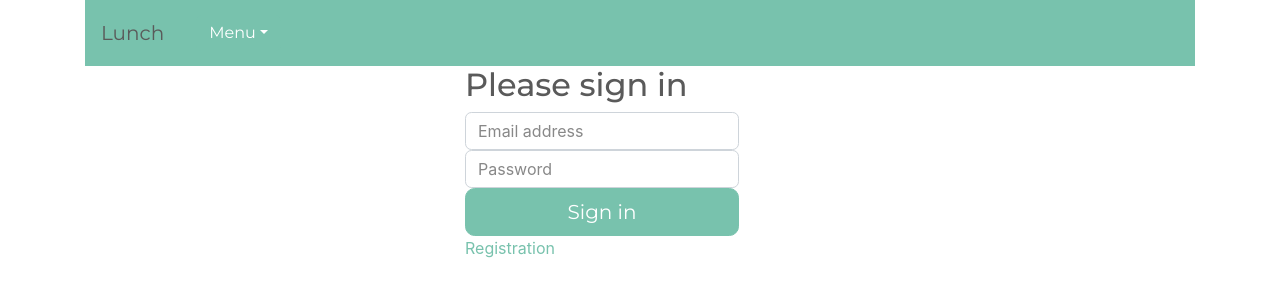
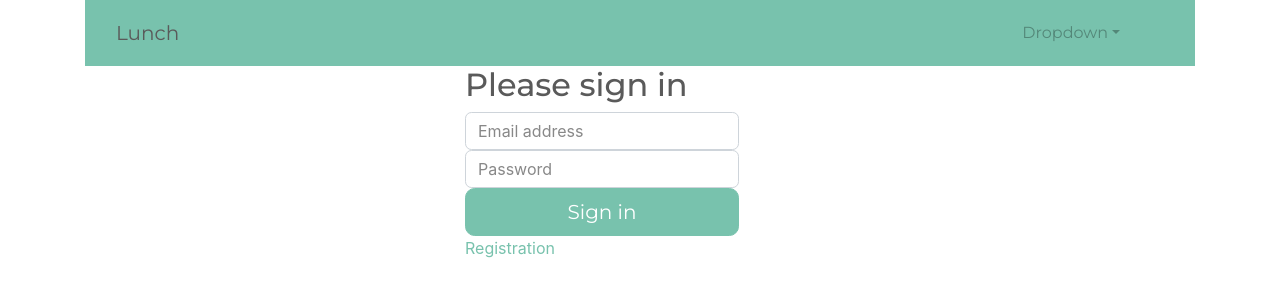
Before and after one commit to Faxeruna/Lunch, a React (Create React App) app: page / in a window 1280 px wide. Shown: the top 300 px of the page. Built offline with nearby package versions, Linux system fonts and the light colour scheme.

Commit message:
change navdropdown

```diff
--- a/src/components/common/Navigation.js
+++ b/src/components/common/Navigation.js
@@ -1,9 +1,10 @@
 import React, { Component } from "react";
 import { Link } from 'react-router-dom';
-import Dropdown from 'react-bootstrap/Dropdown';
 import Navbar from 'react-bootstrap/Navbar';
 import Nav from 'react-bootstrap/Nav';
 import Container from 'react-bootstrap/Container';
+import NavDropdown from 'react-bootstrap/NavDropdown';
+import Col from 'react-bootstrap/Col';
 
 export default class Navigation extends Component {
   render() {
@@ -12,33 +13,31 @@ export default class Navigation extends Component {
       <div>
         <Container>
           <Navbar bg="primary">
+            <Col md={10} sm={10}>
               <Navbar.Brand>
                 <Link to="/" className="navbar-brand">Lunch</Link>
               </Navbar.Brand>
-
-            <Nav flex="column sm-row" activeKey={location}>
+            </Col>
+            <Col md={2} sm={2}>
+              <Nav activeKey={location}>
                 <Nav.Item>
-                <Dropdown>
-                  <Dropdown.Toggle drop='left' id="dropdown-basic">
-                    Menu
-                  </Dropdown.Toggle>
-                  <Dropdown.Menu>
-                    <Dropdown.Item href="/users">Profile page</Dropdown.Item>
-                    <Dropdown.Divider />
-                    <Dropdown.Item href="/users/newOrder">New order</Dropdown.Item>
-                    <Dropdown.Item href="/users/orderList">Order list</Dropdown.Item>
-                    <Dropdown.Divider />
-                    <Dropdown.Item href="/admin/newOrderAdmin">New order(admin)</Dropdown.Item>
-                    <Dropdown.Item href="/admin/orderListAdmin">Order list(admin)</Dropdown.Item>
-                    <Dropdown.Item href="/admin/reportAdmin">Report(admin)</Dropdown.Item>
-                    <Dropdown.Divider />
-                    <Dropdown.Item href="/">Login</Dropdown.Item>
-                    <Dropdown.Item href="/registration">Registration</Dropdown.Item>
-                    <Dropdown.Item href="/">Logout</Dropdown.Item>
-                  </Dropdown.Menu>
-                </Dropdown>
+                  <NavDropdown title="Dropdown" id="basic-nav-dropdown">
+                    <NavDropdown.Item href="/users">Profile page</NavDropdown.Item>
+                    <NavDropdown.Divider />
+                    <NavDropdown.Item href="/users/newOrder">New order</NavDropdown.Item>
+                    <NavDropdown.Item href="/users/orderList">Order list</NavDropdown.Item>
+                    <NavDropdown.Divider />
+                    <NavDropdown.Item href="/admin/newOrderAdmin">New order(admin)</NavDropdown.Item>
+                    <NavDropdown.Item href="/admin/orderListAdmin">Order list(admin)</NavDropdown.Item>
+                    <NavDropdown.Item href="/admin/reportAdmin">Report(admin)</NavDropdown.Item>
+                    <NavDropdown.Divider />
+                    <NavDropdown.Item href="/">Login</NavDropdown.Item>
+                    <NavDropdown.Item href="/registration">Registration</NavDropdown.Item>
+                    <NavDropdown.Item href="/">Logout</NavDropdown.Item>
+                  </NavDropdown>
                 </Nav.Item>
               </Nav>
+            </Col>
           </Navbar>
         </Container>
       </div>
```
Lines whose indentation alone changed are shown as unchanged.
